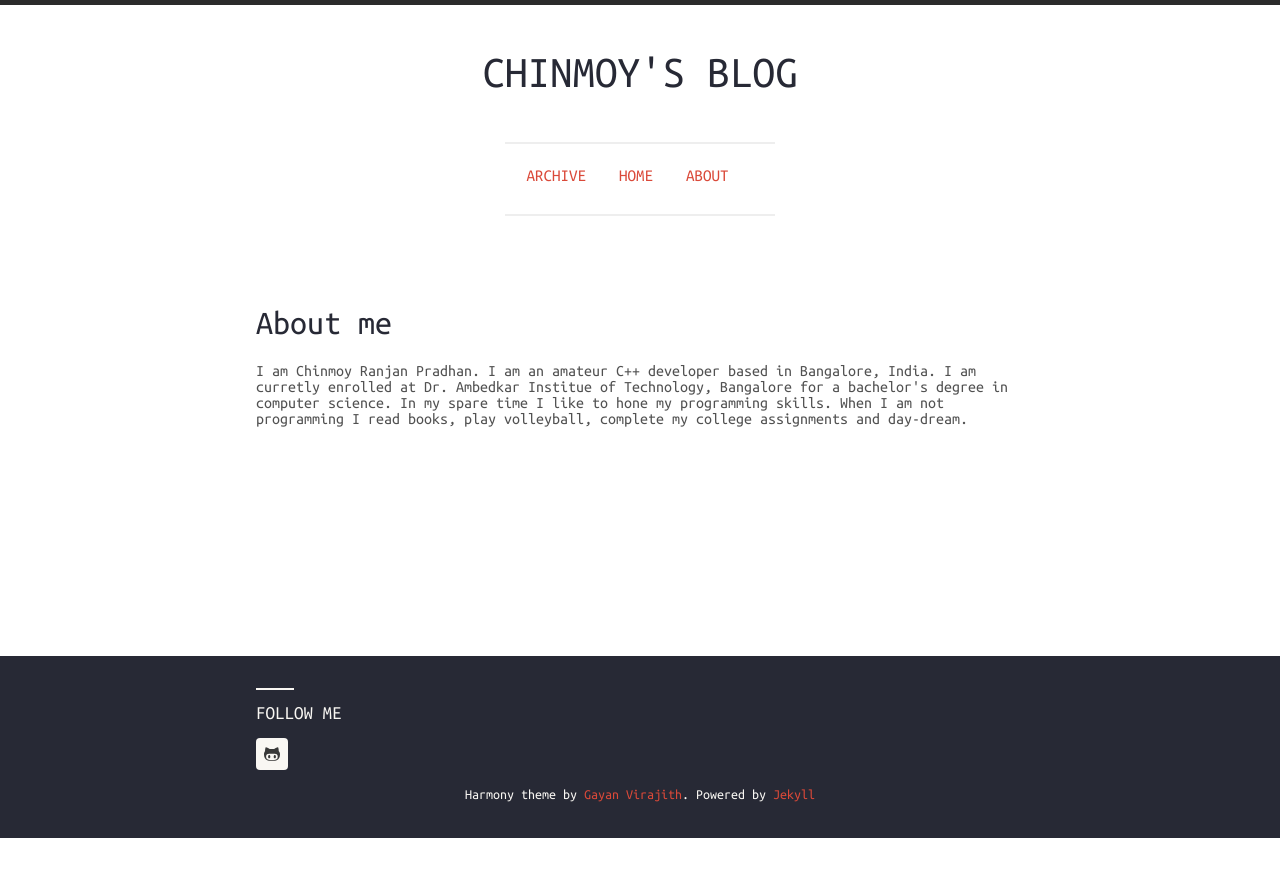
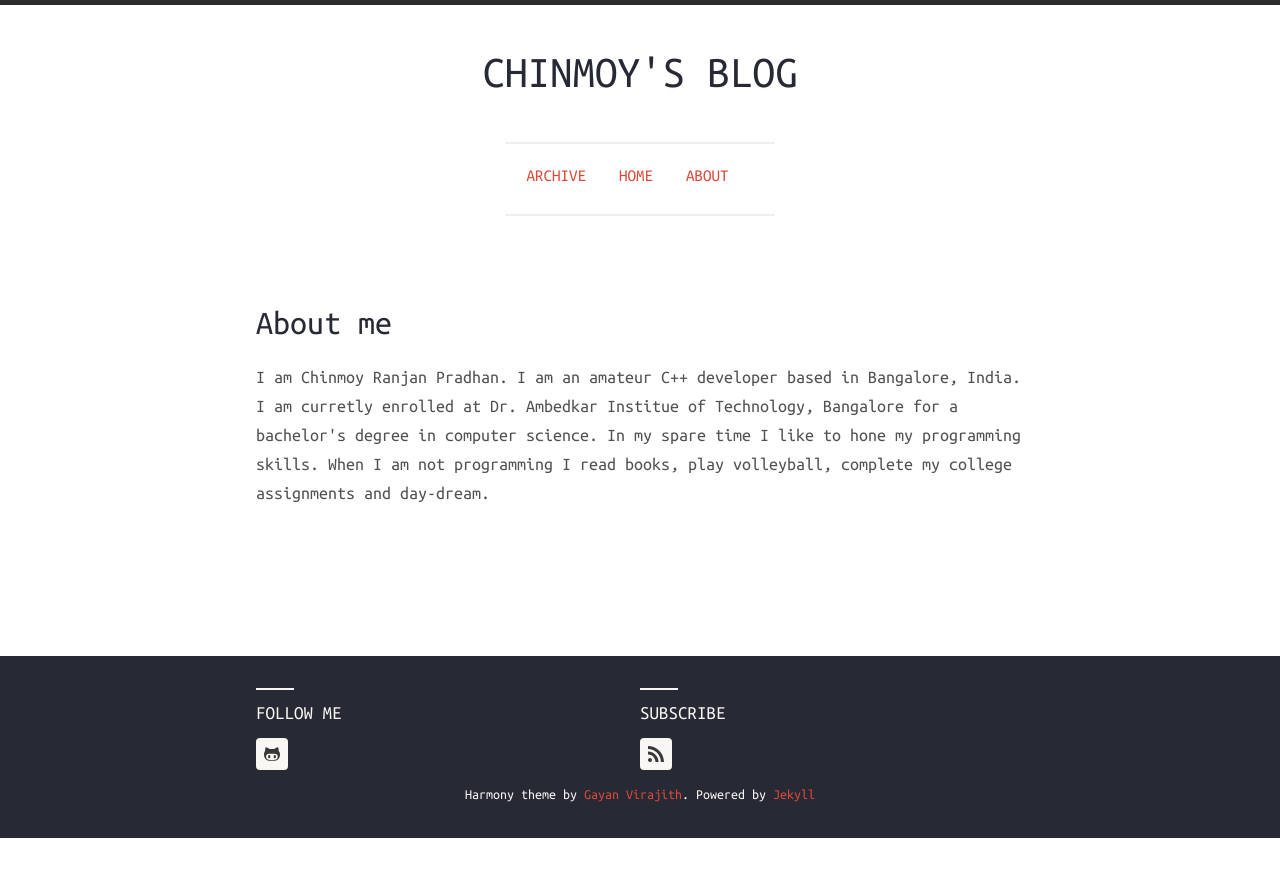
Before and after one commit to chinmoyrp/chinmoyrp.github.io, a Jekyll site: the page built from about.html, in a window 1280 px wide. Shown: the top 877 px of the page. Built offline with Jekyll 4.4.1, drawn with Linux system fonts in a browser that asks for light colours; nearby versions of some CDN libraries.

Commit message:
Additions
1> Fixed warning while processing feed.xml
2> Added connect.html
3> Added subscribe option

```diff
--- /dev/null
+++ b/_includes/connect.html
@@ -0,0 +1,26 @@
+
+<div class="column one">
+ <h6 class>Follow me</h6>
+
+ <ul class="connect">
+    {% if site.harmony.social.github %}
+    <li>
+        <a title="{{ site.harmony.social.github }} on Github"
+            href="https://github.com/{{ site.harmony.social.github }}"
+            class="github wc-img-replace" target="_blank">Github</a>
+    </li>
+    {% endif %}
+ </ul>
+</div>
+
+<div class="column two">
+ <h6 class>Subscribe</h6>
+
+ <ul class="connect">
+    <li>
+        <a title="Atom feed"
+            href="{{ site.baseurl }}/feed.xml"
+            class="atom wc-img-replace" target="_blank">Atom feed</a>
+    </li>
+ </ul>
+</div>
--- a/_includes/footer-links.html
+++ /dev/null
@@ -1,6 +0,0 @@
-<h6>Few more links</h6>
-<ul class="menu">
-    <li><a href="{{ '/about' | prepend: site.baseurl | prepend: site.url }}">About</a></li>
-    <li><a href="{{ '/blog' | prepend: site.baseurl | prepend: site.url }}">Blog</a></li>
-    <li><a href="{{ '/faq' | prepend: site.baseurl | prepend: site.url }}">Help / FAQ</a></li>
-</ul>
--- a/_includes/social.html
+++ /dev/null
@@ -1,11 +0,0 @@
-<h6>Follow me</h6>
-
-<ul class="social-media">
-    {% if site.harmony.social.github %}
-    <li>
-        <a title="{{ site.harmony.social.github }} on Github"
-            href="https://github.com/{{ site.harmony.social.github }}"
-            class="github wc-img-replace" target="_blank">Github</a>
-    </li>
-    {% endif %}
-</ul>
--- a/_layouts/default.html
+++ b/_layouts/default.html
@@ -35,12 +35,7 @@
         {{ content }}
         <footer class="main-footer">
             <div class="wc-container">
-<!--                <div class="column one">
-                    {% include footer-links.html %}
-                </div>-->
-                <div class="column one">
-                    {% include social.html %}
-                </div>
+                    {% include connect.html %}
             </div>
             <p class="wc-container disclaimer">
                 {% include footer.html %}
--- a/about.html
+++ b/about.html
@@ -2,9 +2,9 @@
 layout: page
 title: About me
 ---
-<div class="about">
+<p>
 I am Chinmoy Ranjan Pradhan. I am an amateur C++ developer based in Bangalore, India. I am curretly enrolled at
 Dr. Ambedkar Institue of Technology, Bangalore for a bachelor's degree in computer science. In my spare time I
 like to hone my programming skills. When I am not programming I read books, play volleyball, complete my college
 assignments and day-dream.
-</div>
+</p>
--- a/assets/css/main.scss
+++ b/assets/css/main.scss
@@ -299,7 +299,7 @@ footer.main-footer {
     text-align: center;
   }
 
- ul.social-media {
+ ul.connect {
   text-align:left;
   padding: 0 0 10px 0;
   li {
@@ -355,6 +355,13 @@ footer.main-footer {
     }
   }
 
+  li a.atom {
+    background-position: -160px 0;
+    &:hover {
+      background-position: -160px -32px;
+    }
+  }
+
   li a.pinterest {
       background-position: -196px 0;
       &:hover {
@@ -364,7 +371,7 @@ footer.main-footer {
   }
 }
 
-.no-svg footer.main-footer ul.social-media li a {
+.no-svg footer.main-footer ul.connect li a {
   width: 32px;
     height: 32px;
     background-color: $base-07;
--- a/feed.xml
+++ b/feed.xml
@@ -1,5 +1,4 @@
 ---
-layout: none
 ---
 <?xml version="1.0" encoding="UTF-8"?>
 <rss version="2.0" xmlns:atom="http://www.w3.org/2005/Atom">
```
